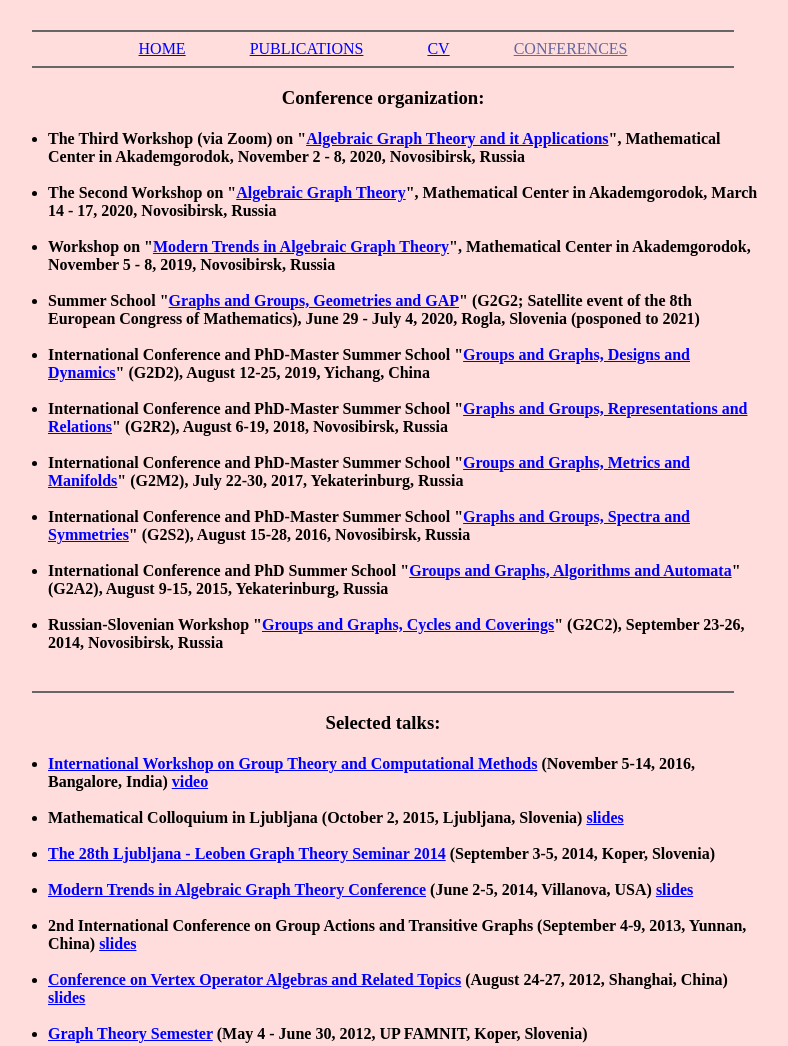
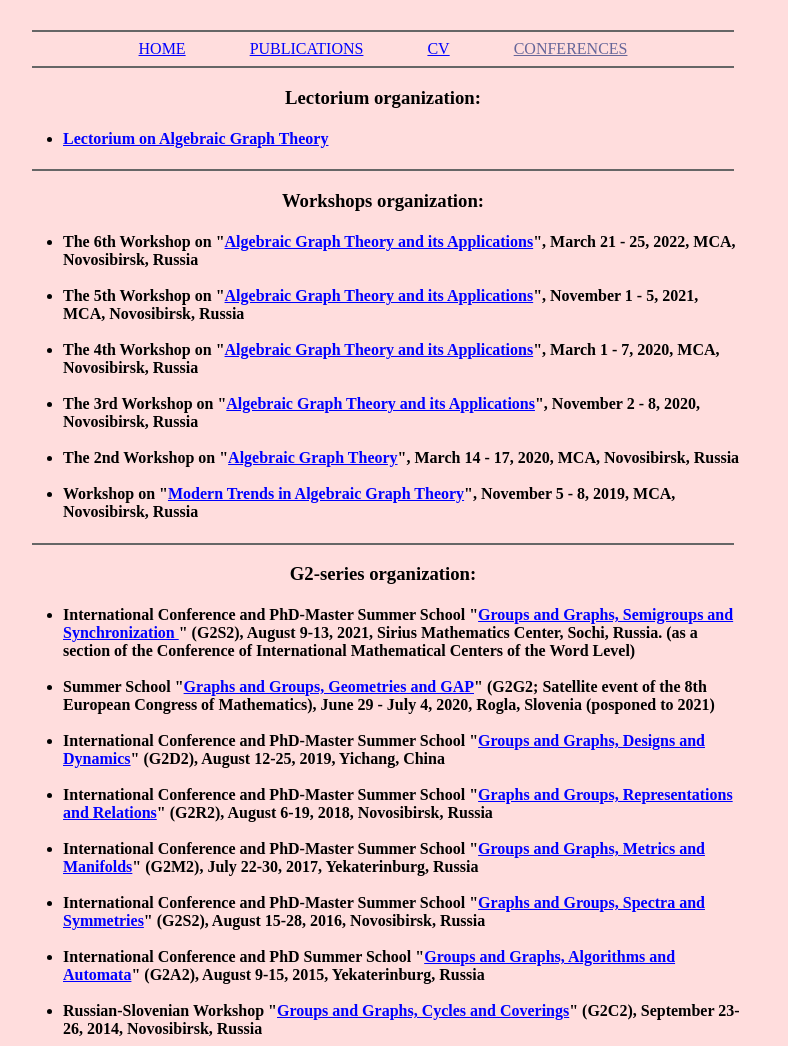
Before and after one commit to ekonsta/ekonsta.github.io, a plain HTML site: page conferences.html in a window 1280 px wide. Shown: the top 1046 px of the page, without its empty margins (257-1045 px from the left). Drawn offline with Linux system fonts and the light colour scheme.

Commit message:
Add files via upload

```diff
--- a/conferences.html
+++ b/conferences.html
@@ -24,24 +24,63 @@ body {
 
 <center>
 
+
 <hr align="center" width="700" size="2" color="#666666" >
-<div style="width: 750px">
-<h3>Conference organization:</h3>
+<div style="width: 720px">
+<h3>Lectorium organization:</h3>
 <h4>
 
+<ul align="left">
 
-<ul align="left" >
+	<li> <a href="http://mca.nsu.ru/lectAGT/" style="color: #0000FF">Lectorium on Algebraic Graph Theory</a>
+	</li>
+</ul>
 
-	<li> The Third Workshop (via Zoom) on "<a href="http://mca.nsu.ru/atg3_2020/" style="color: #0000FF">Algebraic Graph Theory and it Applications</a>",
-	Mathematical Center in Akademgorodok, November 2 - 8, 2020, Novosibirsk, Russia</li>
+</h4>
+</div>
+
+
+<hr align="center" width="700" size="2" color="#666666" >
+<div style="width: 720px">
+<h3>Workshops organization:</h3>
+<h4>
+
+<ul align="left">
+
+	<li> The 6th Workshop on "<a href="https://mca.nsu.ru/agt6/" style="color: #0000FF">Algebraic Graph Theory and its Applications</a>",
+	March 21 - 25, 2022, MCA, Novosibirsk, Russia</li>
 	<br>
-	<li> The Second Workshop on "<a href="http://mca.nsu.ru/atg2020/" style="color: #0000FF">Algebraic Graph Theory</a>",
-	Mathematical Center in Akademgorodok, March 14 - 17, 2020, Novosibirsk, Russia</li>
+	<li> The 5th Workshop on "<a href="https://mca.nsu.ru/atg5_2021/" style="color: #0000FF">Algebraic Graph Theory and its Applications</a>",
+	November 1 - 5, 2021, MCA, Novosibirsk, Russia</li>
+	<br>
+	<li> The 4th Workshop on "<a href="http://mca.nsu.ru/atg4_2021/" style="color: #0000FF">Algebraic Graph Theory and its Applications</a>",
+	March 1 - 7, 2020, MCA, Novosibirsk, Russia</li>
+	<br>
+	<li> The 3rd Workshop on "<a href="http://mca.nsu.ru/atg3_2020/" style="color: #0000FF">Algebraic Graph Theory and its Applications</a>",
+	November 2 - 8, 2020, Novosibirsk, Russia</li>
+	<br>
+	<li> The 2nd Workshop on "<a href="http://mca.nsu.ru/atg2020/" style="color: #0000FF">Algebraic Graph Theory</a>",
+	March 14 - 17, 2020, MCA, Novosibirsk, Russia</li>
 	<br>
 	<li> Workshop on "<a href="http://mca.nsu.ru/atg2019en/" style="color: #0000FF">Modern Trends in Algebraic Graph Theory</a>",
-	Mathematical Center in Akademgorodok, November 5 - 8, 2019, Novosibirsk, Russia</li>
+	November 5 - 8, 2019, MCA, Novosibirsk, Russia</li>
+</ul>
+
+</h4>
+</div>
+
+<hr align="center" width="700" size="2" color="#666666" >
+<div style="width: 720px">
+<h3>G2-series organization:</h3>
+<h4>
+
+<ul align="left">
+
+	<li>International Conference and PhD-Master Summer School
+	"<a href="https://siriusmathcenter.ru/en/all-russian-conference" style="color: #0000FF">Groups and Graphs, Semigroups and Synchronization </a>"
+	(G2S2), August 9-13, 2021, Sirius Mathematics Center, Sochi, Russia. (as a section of the Conference of International Mathematical Centers of the Word Level)</li>
 	<br>
-	<li>Summer School "<a href="https://conferences.famnit.upr.si/event/13/" style="color: #0000FF">Graphs and Groups, Geometries and GAP</a>"
+		<li>Summer School "<a href="https://conferences.famnit.upr.si/event/13/" style="color: #0000FF">Graphs and Groups, Geometries and GAP</a>"
 	(G2G2; Satellite event of the 8th European Congress of Mathematics),  June 29 - July 4, 2020, Rogla, Slovenia (posponed to 2021)</li>
 	<br>
 	<li>International Conference and PhD-Master Summer School
@@ -64,10 +103,11 @@ Symmetries</a>" (G2S2), August 15-28, 2016, Novosibirsk, Russia</li>
 	<br>
 	<li> Russian-Slovenian Workshop "<a href="http://math.nsc.ru/conference/g2/g2c2/index.html" style="color: #0000FF">Groups and Graphs, Cycles and Coverings</a>"
 (G2C2), September 23-26, 2014, Novosibirsk, Russia</li></li>
-	<br>
-  </ul>
+</ul>
+
 </h4>
 </div>
+
 <hr align="center" width="700" size="2" color="#666666" >
 <div style="width: 750px">
 <h3>Selected talks:</h3>
```
Also changed, not shown: publications.html (+55 -24 lines).
